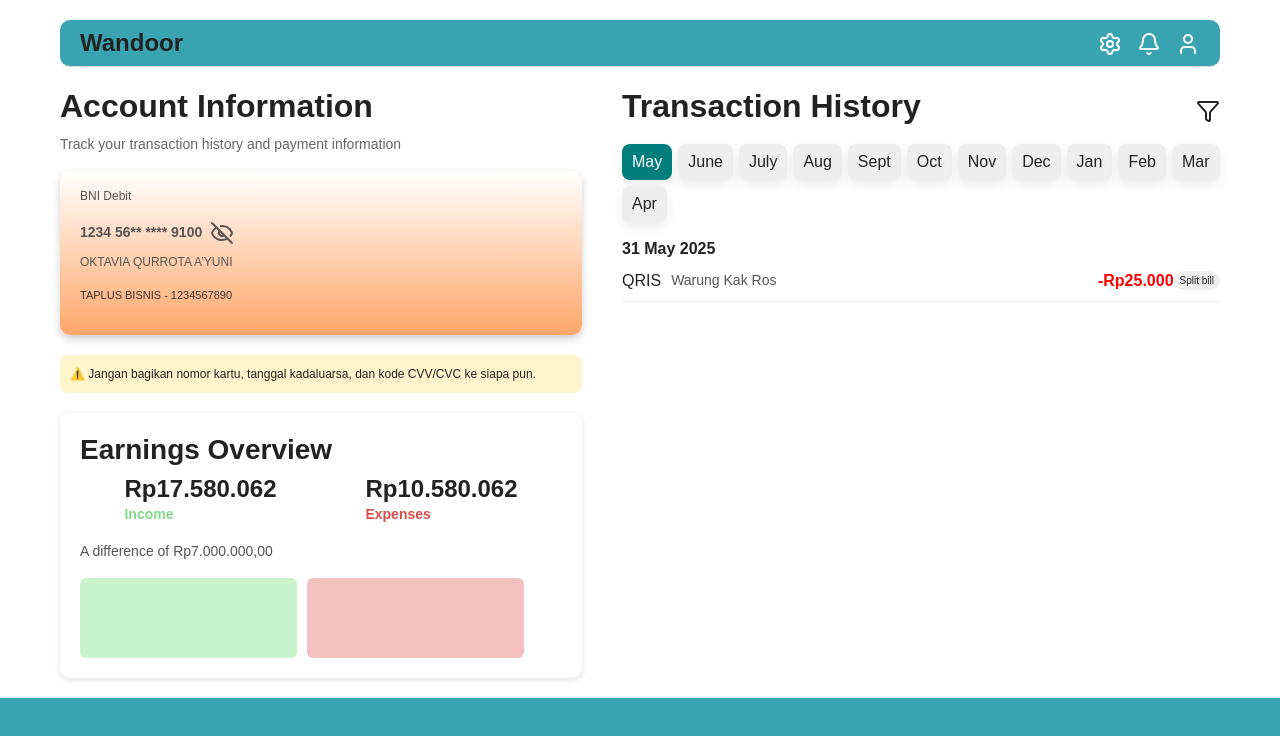
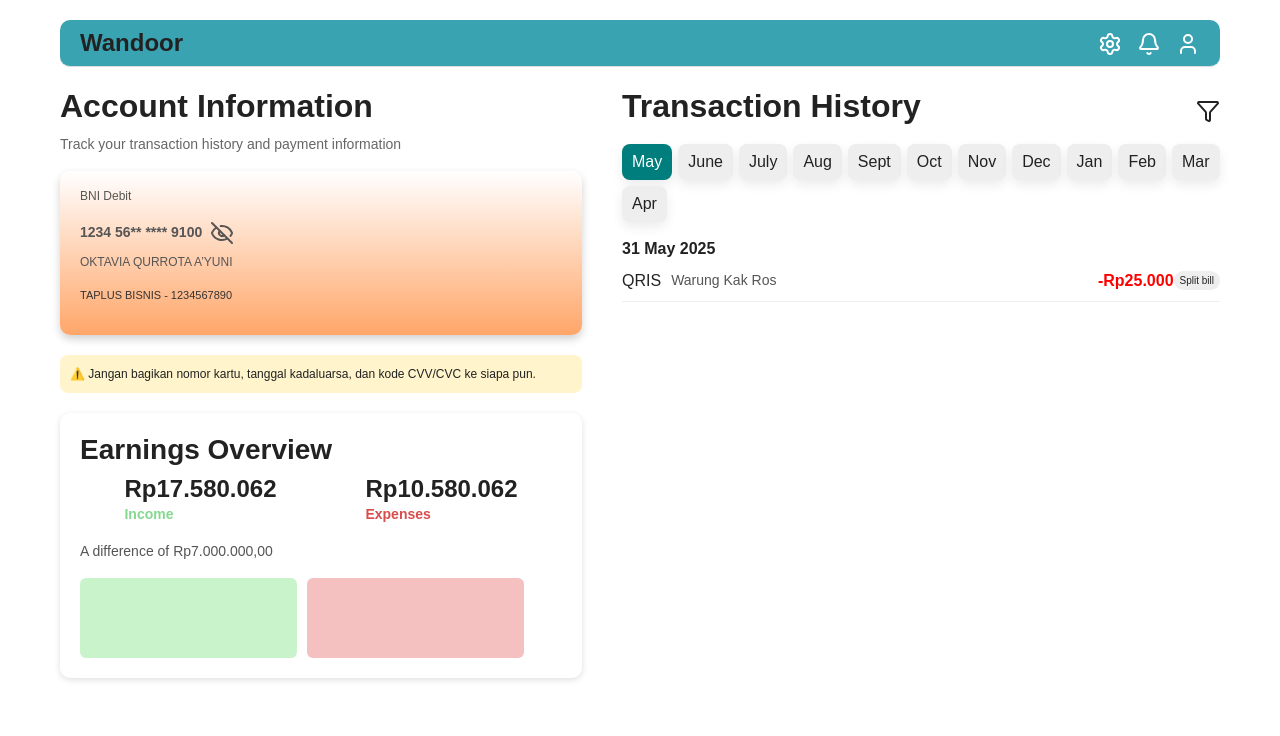
Before and after one commit to kelompok-3-odp343/Client-Side, a React (Vite) app: page /cardSection in a window 1280 px wide. Shown: the top 736 px of the page. Built offline with nearby package versions, Linux system fonts and the light colour scheme.

Commit message:
Perbaikan CSS Global

```diff
--- a/src/css/globals.css
+++ b/src/css/globals.css
@@ -4,7 +4,9 @@
   color: #222;
   background: #fff;
   padding: 20px;
+  min-height: 100vh;
 }
+
 /* Header */
 .dashboard-header {
   position: sticky;
@@ -138,15 +140,19 @@
 .yellow {
   background: #f6c233;
 }
+
 .purple {
   background: #7b5fe0;
 }
+
 .green {
   background: #4bbf73;
 }
+
 .orange {
   background: #ffa851;
 }
+
 .blue {
   background: #6ca6f8;
 }
@@ -174,7 +180,8 @@
 
 .card-slider {
   display: flex;
-  overflow-x: hidden; /* pakai tombol panah */
+  overflow-x: hidden;
+  /* pakai tombol panah */
   scroll-snap-type: x mandatory;
   width: 100%;
   gap: 15px;
@@ -258,6 +265,7 @@
 
 /* responsive */
 @media (max-width: 768px) {
+
   .top-section,
   .bottom-section,
   .category-section {
```
